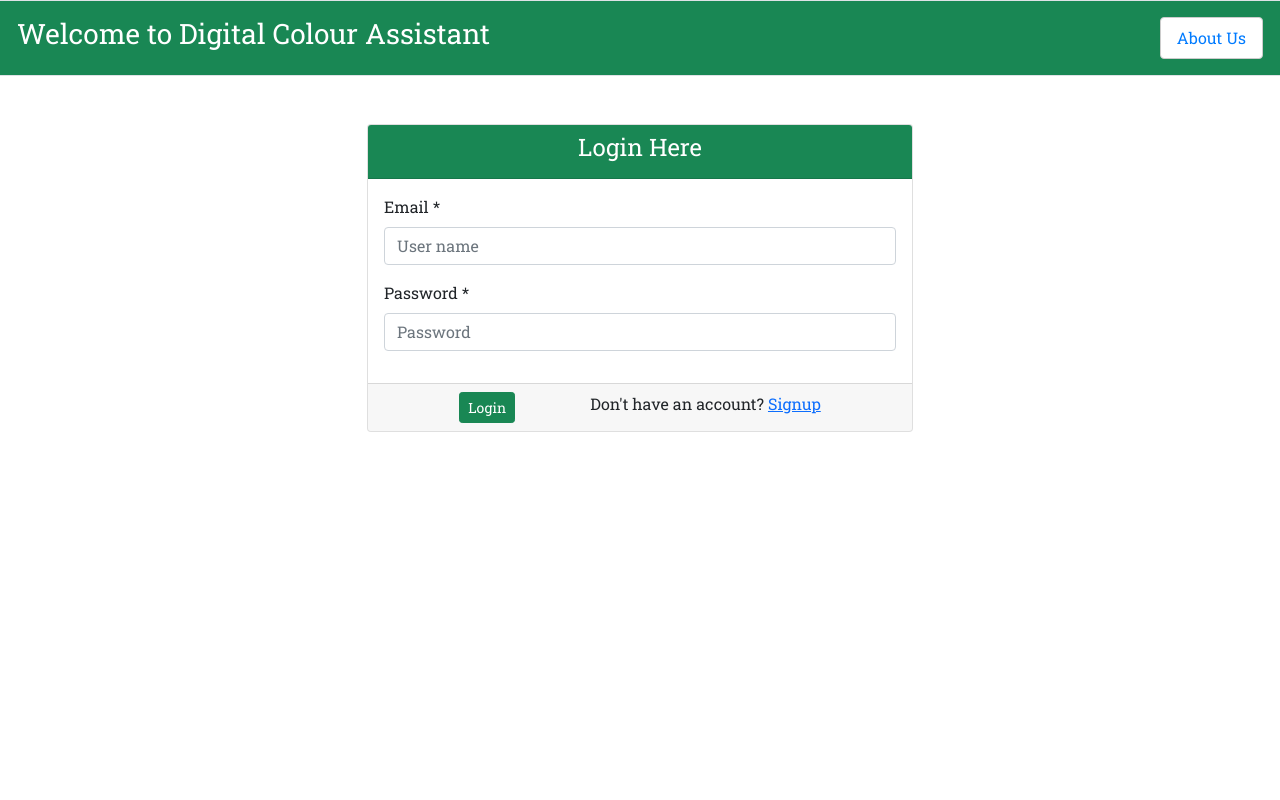
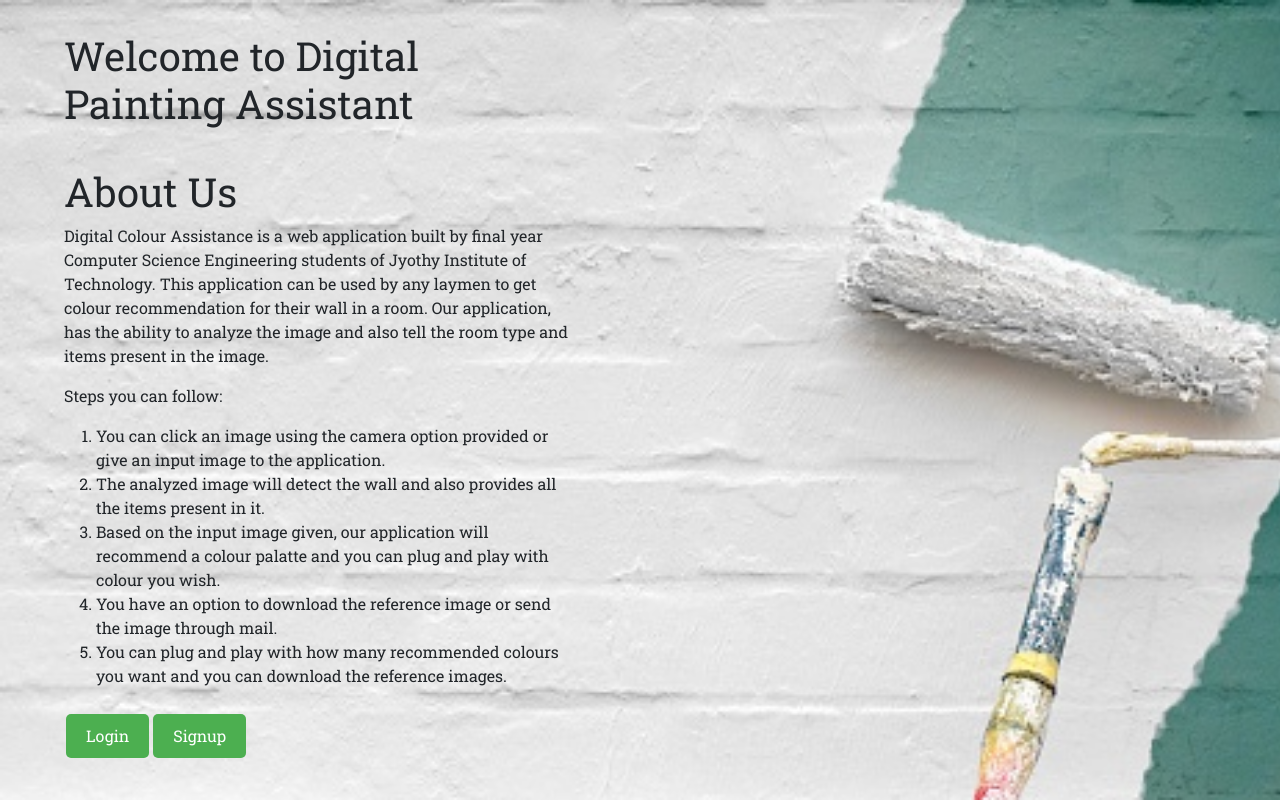
Before and after one commit to ram6696/Wall-paint-assistant, a React (Create React App) app: page / in a window 1280 px wide. Built offline with nearby package versions, Linux system fonts and the light colour scheme; a web font is replaced by a local one.

Commit message:
CHanges updated

```diff
--- a/src/App.css
+++ b/src/App.css
@@ -9,6 +9,20 @@
     text-align: center;
     width: 200px;
   }
+
+.transparent-button {
+  background-color: #4caf4f5c;
+  border: none;
+  color: rgb(11, 11, 11);
+  padding: 10px 20px;
+  text-align: center;
+  text-decoration: none;
+  display: inline-block;
+  font-size: 16px;
+  margin: 10px 2px;
+  cursor: pointer;
+  border-radius: 5px;
+}
 
 
 .upload-btn {
--- a/src/components/AboutUs.jsx
+++ b/src/components/AboutUs.jsx
@@ -1,8 +1,32 @@
 import React from 'react';
+import backgroundImg from './LoginPages/background_image.jpg';
+import { useNavigate } from "react-router-dom";
 
 const AboutUs = () => {
+  const navigate = useNavigate();
+
   return (
-    <div style={{ padding: '50px' }}>
+    <div style={{
+      backgroundImage: `url(${backgroundImg})`,
+      backgroundSize: 'cover',
+      backgroundRepeat: 'no-repeat',
+      height: '100vh',
+      width: '100vw',
+      display: 'flex',
+      flexDirection: 'column',
+      justifyContent: 'center',
+      alignItems: 'center',
+    }}>
+
+      <div style={{
+        "max-width": "40%",
+        "text-align": "-webkit-match-parent",
+        "margin-right": "auto",
+        "margin-left": "5%"
+      }}>
+        <h1> Welcome to Digital Painting Assistant </h1>
+        <p></p>
+        <br/>
         <h1>About Us</h1>
         <p>
           Digital Colour Assistance is a web application built by final year Computer Science Engineering students of Jyothy Institute of Technology.
@@ -18,6 +42,11 @@ const AboutUs = () => {
           <li>You have an option to download the reference image or send the image through mail.</li>
           <li>You can plug and play with how many recommended colours you want and you can download the reference images.</li>
         </ol>
+        <div>
+          <button className='upload-btn' onClick={() => navigate(`/login`, { state: { page: "login" } })}>Login</button>
+          <button className='upload-btn' onClick={() => navigate(`/signup`, { state: { page: "signup" } })}>Signup</button>
+        </div>
+      </div>
     </div>
   );
 };
--- a/src/components/LoginPages/LoginForm.jsx
+++ b/src/components/LoginPages/LoginForm.jsx
@@ -15,6 +15,7 @@ import WebCookies from "../../components/common/Cookies/cookies";
 import LoginApi from "./LoginApi";
 import { ToastContainer, toast } from "react-toastify";
 import "react-toastify/dist/ReactToastify.css";
+import backgroundImg from '../LoginPages/background_image.jpg';
 
 
 const LoginForm = () => {
@@ -75,11 +76,22 @@ const LoginForm = () => {
   };
 
   return (
+    <div style={{
+      backgroundImage: `url(${backgroundImg})`,
+      backgroundSize: 'cover',
+      backgroundRepeat: 'no-repeat',
+      height: '100vh',
+      width: '100vw',
+      display: 'flex',
+      flexDirection: 'column',
+      justifyContent: 'center',
+      alignItems: 'center',
+    }}>
     <Fragment>
       <ToastContainer />
-      <Row className="bg-success text-center text-white p-3 border rounded">
+      {/* <Row className="bg-success text-center text-white p-3 border rounded">
         <Col className="d-flex align-items-center justify-content-left">
-          <h3>Welcome to Digital Colour Assistant</h3>
+          <h3>Digital Colour Assistant</h3>
         </Col>
         <Col className="d-flex align-items-center justify-content-end">
           <button
@@ -100,11 +112,10 @@ const LoginForm = () => {
           About Us
           </button>
         </Col>
-      </Row>
-      <div className="login_form">
-        <Container className="mt-5 ">
+      </Row> */}
+        <Container className="mt-5">
           <Row className="justify-content-center">
-            <Col sm={12} md={8} lg={6}>
+            <Col sm md={8} lg={6}>
               <Form onSubmit={handleSubmit}>
                 <Card className="card">
                   <CardHeader className="text-center text-white bg-success">
@@ -149,8 +160,8 @@ const LoginForm = () => {
             </Col>
           </Row>
         </Container>
-      </div>
     </Fragment>
+    </div>
   );
 };
 
--- a/src/components/LoginPages/Registration.jsx
+++ b/src/components/LoginPages/Registration.jsx
@@ -16,6 +16,7 @@ import {
   Row,
 } from "react-bootstrap";
 import CardHeader from "react-bootstrap/esm/CardHeader";
+import backgroundImg from '../LoginPages/background_image.jpg';
 
 // Api
 import RegisterApi from "./RegisterApi";
@@ -89,11 +90,22 @@ const Registration = (props) => {
   };
 
   return (
+    <div style={{
+      backgroundImage: `url(${backgroundImg})`,
+      backgroundSize: 'cover',
+      backgroundRepeat: 'no-repeat',
+      height: '100vh',
+      width: '100vw',
+      display: 'flex',
+      flexDirection: 'column',
+      justifyContent: 'center',
+      alignItems: 'center',
+    }}>
     <Fragment>
       <ToastContainer />
-      <Row className="bg-success text-center text-white p-3 border rounded">
+      {/* <Row className="bg-success text-center text-white p-3 border rounded">
         <Col className="d-flex align-items-center justify-content-left">
-          <h3>Welcome to Digital Colour Assistant</h3>
+          <h3>Digital Colour Assistant</h3>
         </Col>
         <Col className="d-flex align-items-center justify-content-end">
           <button
@@ -114,7 +126,7 @@ const Registration = (props) => {
           About Us
           </button>
         </Col>
-      </Row>
+      </Row> */}
       <Container className="mt-5">
         <Row className="justify-content-center">
           <Col sm md={8} lg={6}>
@@ -184,7 +196,7 @@ const Registration = (props) => {
                     Sign up
                   </Button>
                   <span className="ml-6">
-                    have an account? <a href="/"> Login</a>
+                    have an account? <a href="/login"> Login</a>
                   </span>
                 </Card.Footer>
               </Card>
@@ -193,6 +205,7 @@ const Registration = (props) => {
         </Row>
       </Container>
     </Fragment>
+    </div>
   );
 };
 
```
Also changed, not shown: src/App.js (+4 -4 lines), src/components/LoginPages/background_image.jpg (renamed from src/components/LoginPages/background.jpg). Lines whose indentation alone changed are shown as unchanged.
